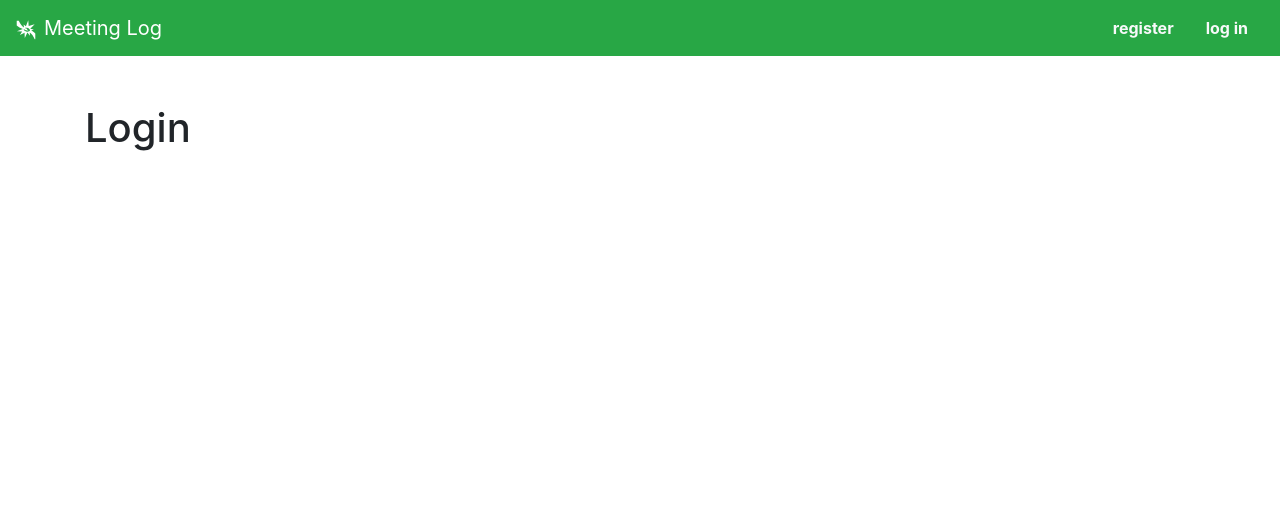
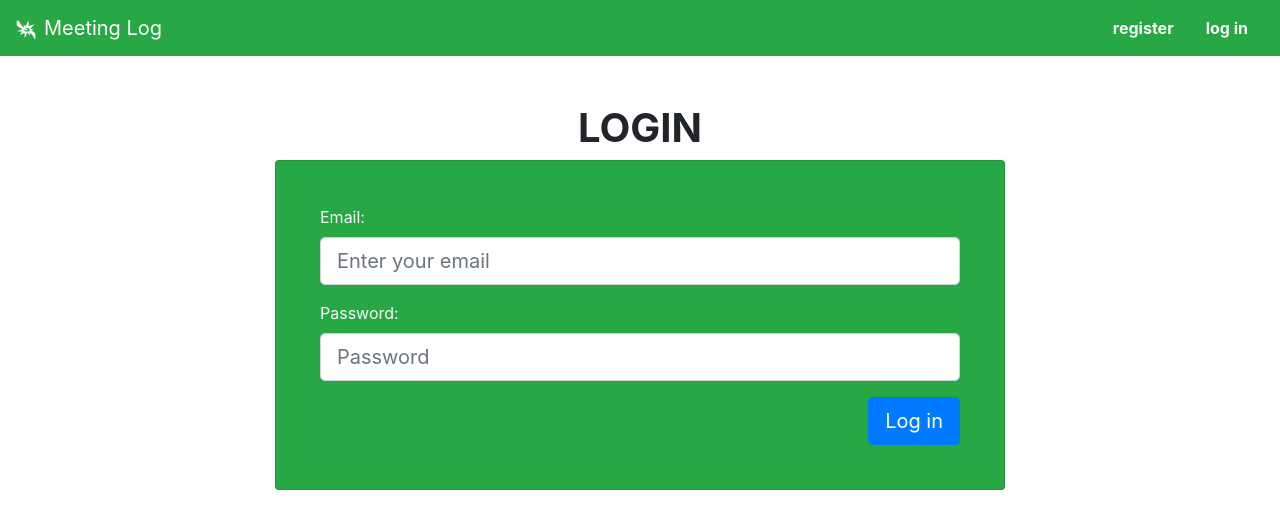
Before and after one commit to krystek77/Meeting-logs, a React (Create React App) app: page /login in a window 1280 px wide. Shown: the top 528 px of the page. Built offline with nearby package versions, Linux system fonts and the light colour scheme; no server answers.

Commit message:
add user login

```diff
--- a/src/Login.js
+++ b/src/Login.js
@@ -1,13 +1,149 @@
-import React from "react";
+import React, { useState } from "react";
+import firebase from "./Firebase";
+import Error from "./Error";
 
-export default function Login() {
+export default function Login(props) {
+  const [input, setInput] = useState({
+    email: "",
+    password: "",
+  });
+
+  const [error, setError] = useState({
+    email: "",
+    password: "",
+  });
+
+  const [authError, setAuthError] = useState({
+    code: "",
+    errorMessage: "",
+  });
+
+  const handleInput = (event) => {
+    const name = event.target.name;
+    const value = event.target.value;
+
+    switch (name) {
+      case "password":
+        const regExpPassword = /((?=.*\d)(?=.*[a-zA-Z])(?=.*[@!-'()+--/:?[-`{}~]).{8,10})/;
+        if (value.length < 8) {
+          console.log("LESS THEN 8");
+          setError({
+            ...error,
+            [name]: "The password must have more then 8 and less characters",
+          });
+        } else if (!regExpPassword.test(value)) {
+          setError({
+            ...error,
+            [name]:
+              "The password must have at least one uppercase, number and special char",
+          });
+        } else {
+          setError({ ...error, [name]: "" });
+        }
+        break;
+      case "email":
+        const regExpEmail = /^[a-zA-Z0-9.!#$%&'*+/=?^_`{|}~-]+@[a-zA-Z0-9](?:[a-zA-Z0-9-]{0,61}[a-zA-Z0-9])?(?:\.[a-zA-Z0-9](?:[a-zA-Z0-9-]{0,61}[a-zA-Z0-9])?)*$/;
+        if (!regExpEmail.test(value)) {
+          setError({ ...error, [name]: "This not valid email" });
+        } else {
+          setError({ ...error, [name]: "" });
+        }
+        break;
+      default:
+        setError({ ...error });
+    }
+
+    setInput({ ...input, [name]: value });
+  };
+
+  const handleSubmit = (event) => {
+    event.preventDefault();
+    const loginData = {
+      email: input.email,
+      password: input.password,
+    };
+    firebase
+      .auth()
+      .signInWithEmailAndPassword(loginData.email, loginData.password)
+      .then((result) => {
+        console.log("After login", result);
+        props.history.push("/meetings");
+      })
+      .catch((error) => {
+        if (error.message !== null) {
+          const code = error.code;
+          const message = error.message;
+          setAuthError({ code: code, errorMessage: message });
+        } else {
+          setAuthError({ code: "", errorMessage: "" });
+        }
+      });
+  };
+
   return (
     <div className="container">
       <div className="row">
         <div className="col">
-          <h1>Login</h1>
+          <h1 className="text-center text-uppercase font-weight-bold">Login</h1>
         </div>
       </div>
+
+      <div className="row justify-content-center">
+        <div className="col-lg-8">
+          <div className="card bg-success">
+            <div className="card-body">
+              <form className="p-4" onSubmit={handleSubmit}>
+                <div className="form-group">
+                  <label htmlFor="email" className="text-light">
+                    Email:
+                  </label>
+                  <input
+                    className="form-control form-control-lg"
+                    type="email"
+                    id="email"
+                    placeholder="Enter your email"
+                    name="email"
+                    value={input.email}
+                    onChange={handleInput}
+                  />
+                  {error.email !== "" ? <Error message={error.email} /> : null}
+                </div>
+                <div className="form-group">
+                  <label htmlFor="password" className="text-light">
+                    Password:
+                  </label>
+                  <input
+                    className="form-control form-control-lg"
+                    type="password"
+                    id="password"
+                    placeholder="Password"
+                    name="password"
+                    value={input.password}
+                    onChange={handleInput}
+                  />
+                  {error.password !== "" ? (
+                    <Error message={error.password} />
+                  ) : null}
+                </div>
+                <button
+                  type="submit"
+                  className="btn btn-primary btn-lg d-block ml-auto"
+                >
+                  Log in
+                </button>
+              </form>
+            </div>
+          </div>
+        </div>
+      </div>
+
+      {authError.errorMessage && (
+        <div className="row justify-content-center">
+          <div className="col-lg-6">
+            <Error code={authError.code} message={authError.errorMessage} />
+          </div>
+        </div>
+      )}
     </div>
   );
 }
```
